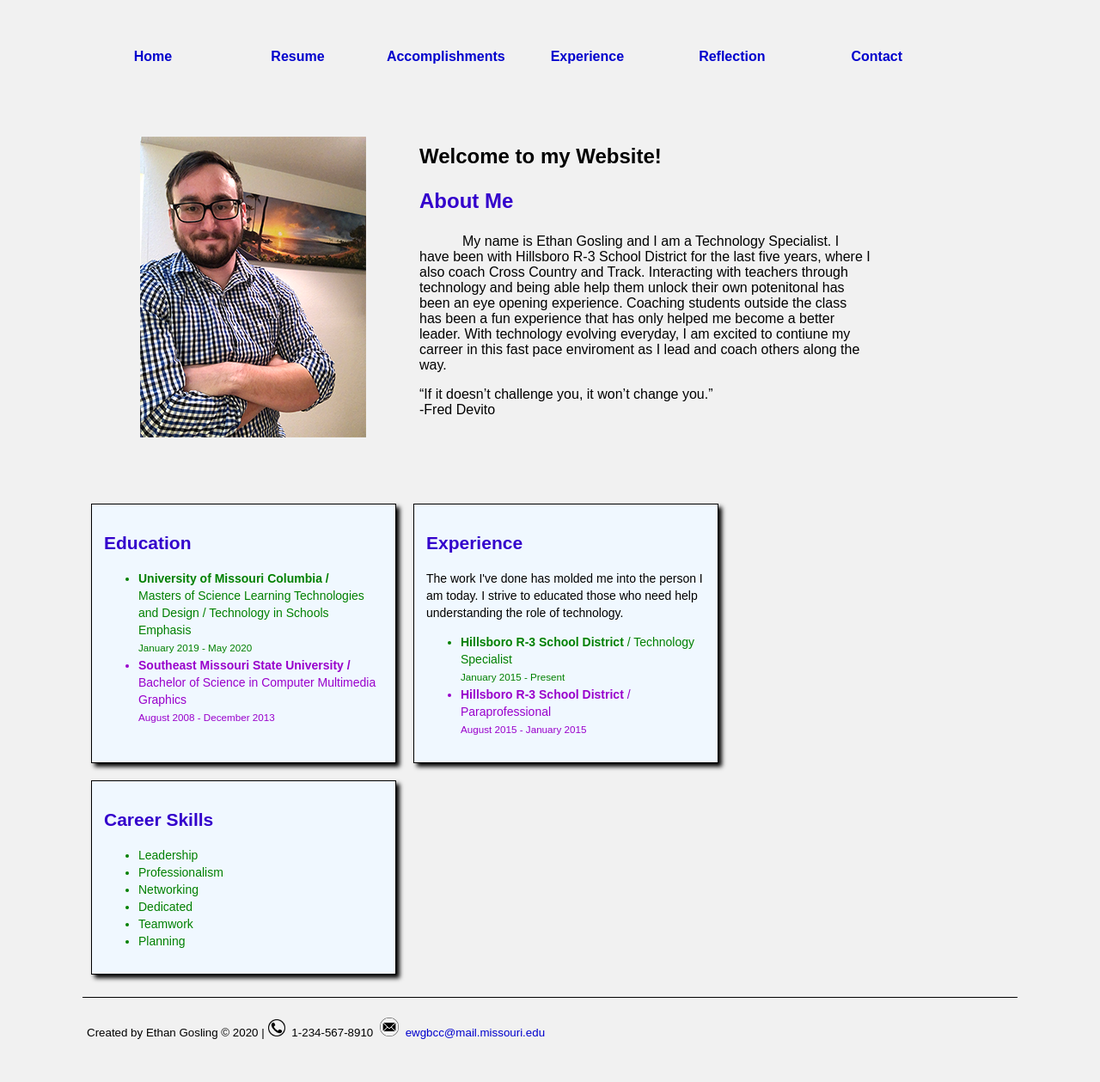
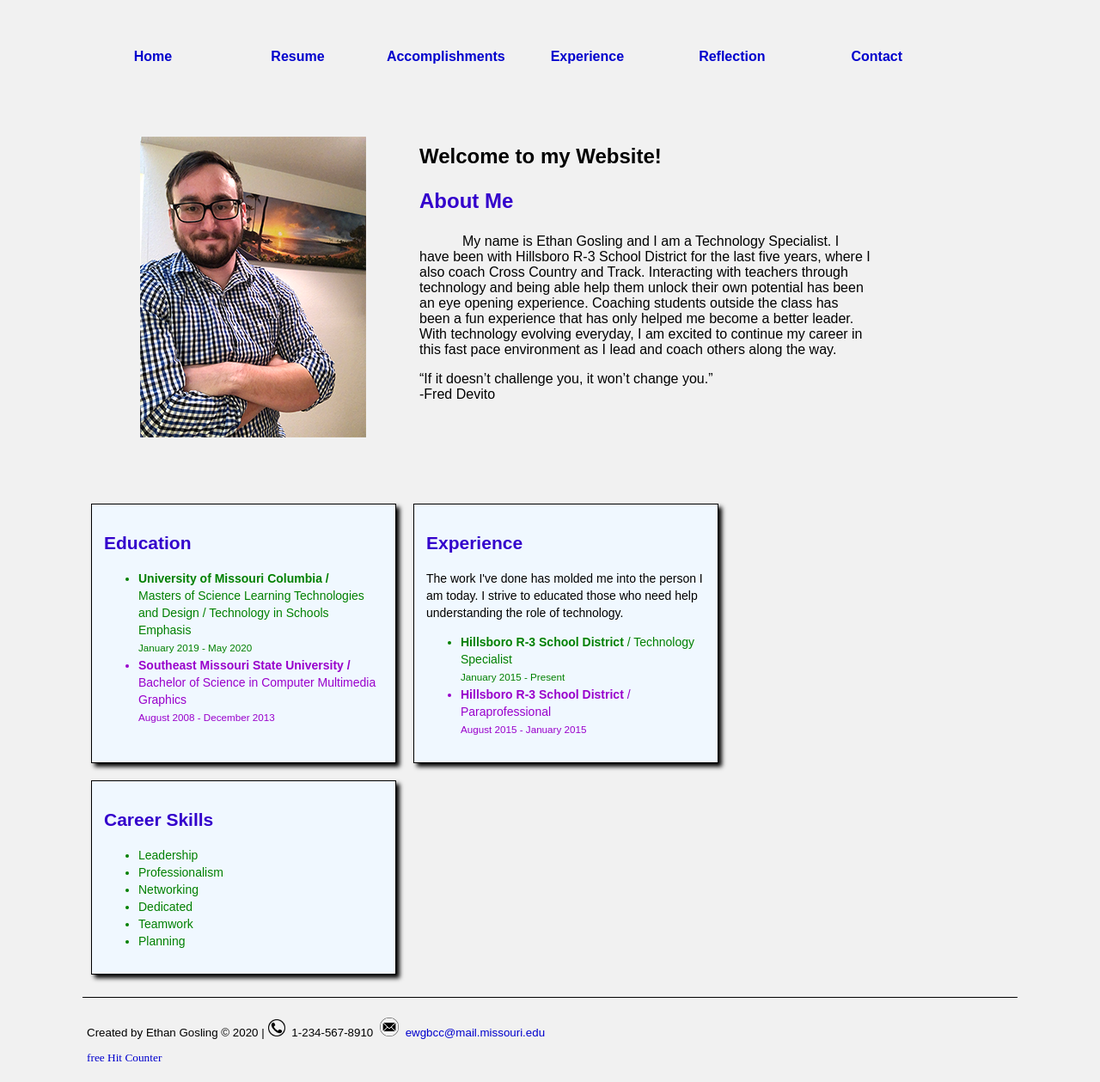
Before and after one commit to gosling-ethan/gosling-ethan.github.io, a plain HTML site: page islt_7310/index.html in a window 1280 px wide. Shown: the part 173-1432 px from the top of the page at 86% size. Drawn offline with Linux system fonts and the light colour scheme; a script that the page names is missing; a web font is replaced by a local one.

Commit message:
Add files via upload

```diff
--- a/islt_7310/index.html
+++ b/islt_7310/index.html
@@ -58,7 +58,7 @@ Tested:  May 3, 2020; Passed on Firefox and Chrome browsers.
         <br/>
    <h2>Welcome to my Website!</h2>
         <h3>About Me</h3>
-    <p class="indent">My name is Ethan Gosling and I am a  Technology Specialist. I have been with Hillsboro R-3 School District for the last five years, where I also coach Cross Country and Track. Interacting with teachers through technology and being able help them unlock their own potenitonal has been an eye opening experience. Coaching students outside the class has been a fun experience that has only helped me become a better leader. With technology evolving everyday, I am excited to contiune my carreer in this fast pace enviroment as I lead and coach others along the way.
+    <p class="indent">My name is Ethan Gosling and I am a  Technology Specialist. I have been with Hillsboro R-3 School District for the last five years, where I also coach Cross Country and Track. Interacting with teachers through technology and being able help them unlock their own potential has been an eye opening experience. Coaching students outside the class has been a fun experience that has only helped me become a better leader. With technology evolving everyday, I am excited to continue my career in this fast pace environment as I lead and coach others along the way.
 </p>
     <blockquote><p>“If it doesn’t challenge you, it won’t change you.”
     <br>-Fred Devito</p></blockquote>
@@ -109,6 +109,7 @@ Tested:  May 3, 2020; Passed on Firefox and Chrome browsers.
      <footer>
         <p>Created by Ethan Gosling &copy; 2020 |<img class="footer" src="images/phone.png" alt="" width="20"> 1-234-567-8910 <img class="footer" src="images/email.png" alt="" width="22">
             <a href="mailto:ewgbcc@mail.missouri.edu">ewgbcc@mail.missouri.edu</a></p>
-     </footer>
+      <a href='https://free-hit-counters.net/'>free Hit Counter</a> <script type='text/javascript' src='https://www.freevisitorcounters.com/auth.php?id=4a7589f6aa43d3fe0daea6dc20453cc4ade205df'></script>
+<script type="text/javascript" src="https://www.freevisitorcounters.com/en/home/counter/687631/t/3"></script></footer>
 </body>
 </html>
```
Also changed, not shown: islt_7310/accomplishments.html (+1 -1 lines).
